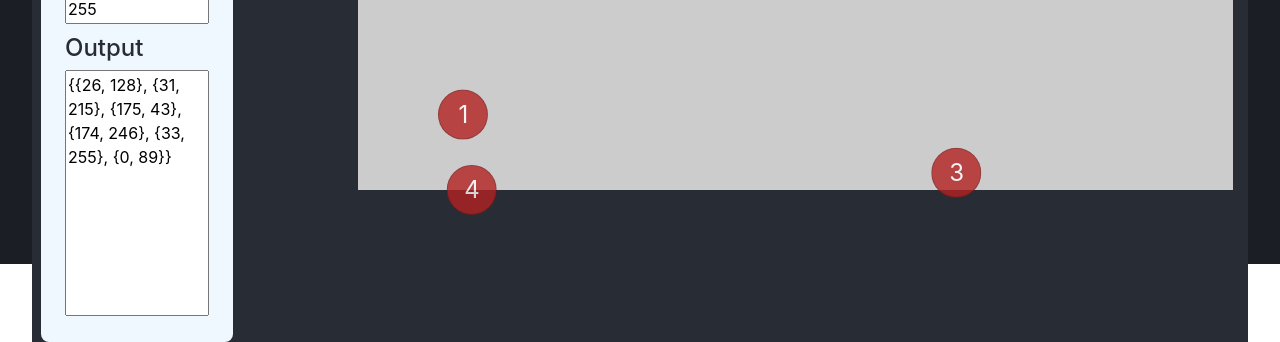
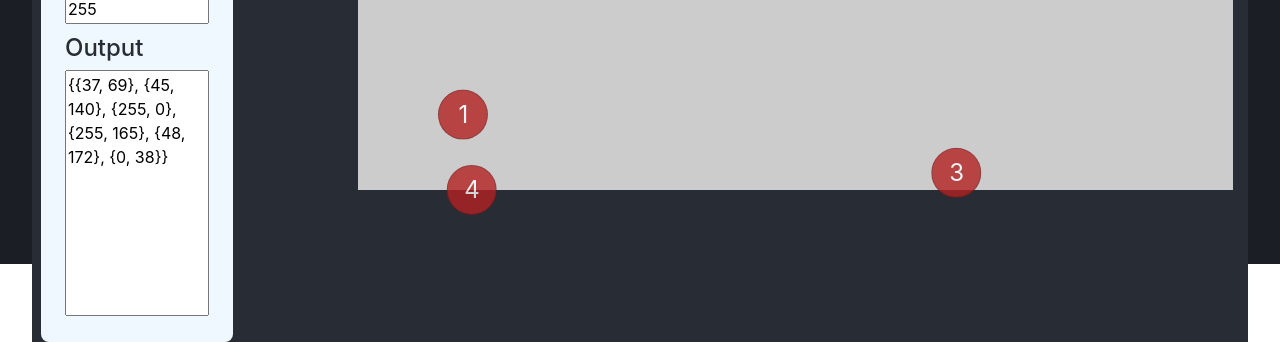
Before and after one commit to pacoCroket/coord-noise-simulation, a React (Create React App) app: page / in a window 1280 px wide. Shown: the part 536-878 px from the top of the page. Built offline with nearby package versions, Linux system fonts and the light colour scheme.

Commit message:
output scales proportional to width and height

```diff
--- a/src/App.js
+++ b/src/App.js
@@ -130,6 +130,7 @@ class App extends Component {
               <EditTools
                 leds={this.state.leds}
                 tooling={this.state.tooling}
+                imgSize={this.state.backImg.imgSize}
                 onImgAdded={this.onImgAdded}
                 paintModeChanged={this.paintModeChanged}
                 ledSizeChanged={this.ledSizeChanged}
--- /dev/null
+++ b/src/Utilities.js
@@ -0,0 +1,46 @@
+// TODO just import all p5.js library or add create Vector library
+
+class Utilities {
+  /**
+   * Re-maps a number from one range to another.
+   * <br><br>
+   * In the first example above, the number 25 is converted from a value in the
+   * range of 0 to 100 into a value that ranges from the left edge of the
+   * window (0) to the right edge (width).
+   *
+   * @method map
+   * @param  {Number} value  the incoming value to be converted
+   * @param  {Number} start1 lower bound of the value's current range
+   * @param  {Number} stop1  upper bound of the value's current range
+   * @param  {Number} start2 lower bound of the value's target range
+   * @param  {Number} stop2  upper bound of the value's target range
+   * @param  {Boolean} [withinBounds] constrain the value to the newly mapped range
+   * @return {Number}        remapped number
+   **/
+  static map = function(n, start1, stop1, start2, stop2, withinBounds) {
+    const newval = ((n - start1) / (stop1 - start1)) * (stop2 - start2) + start2;
+    if (!withinBounds) {
+      return newval;
+    }
+    if (start2 < stop2) {
+      return this.constrain(newval, start2, stop2);
+    } else {
+      return this.constrain(newval, stop2, start2);
+    }
+  };
+
+  /**
+   * Constrains a value between a minimum and maximum value.
+   *
+   * @method constrain
+   * @param  {Number} n    number to constrain
+   * @param  {Number} low  minimum limit
+   * @param  {Number} high maximum limit
+   * @return {Number}      constrained number
+   **/
+  static constrain = function(n, low, high) {
+    return Math.max(Math.min(n, high), low);
+  };
+}
+
+export default Utilities;
--- a/src/components/Canvas.js
+++ b/src/components/Canvas.js
@@ -3,6 +3,7 @@ import PropTypes from "prop-types";
 import Draggable from "./Draggable";
 import App from "../App";
 import Image from 'react-bootstrap/Image'
+import Utilities from "../Utilities";
 
 export default class Canvas extends Component {
   constructor() {
@@ -86,8 +87,8 @@ export default class Canvas extends Component {
         this.setState({ tempLeds });
       } else if (this.props.tooling.paintMode === App.paintModes.paint) {
         // constrain to canvas
-        x = x < 0 ? 0 : x > 1 ? 1 : x;
-        y = y < 0 ? 0 : y > 1 ? 1 : y;
+        x = Utilities.constrain(x, 0, 1);
+        y = Utilities.constrain(y, 0, 1);
         this.setState({ tempLeds: [{ id: this.props.leds.length, x, y }] });
       }
     }
--- a/src/components/Draggable.js
+++ b/src/components/Draggable.js
@@ -1,5 +1,6 @@
 import React, { Component } from "react";
 import App from "../App";
+import Utilities from "../Utilities";
 
 export default class Draggable extends Component {
   // all coordinates in this component state are
@@ -63,8 +64,8 @@ export default class Draggable extends Component {
     led2set.x = clientX / width - this.state.originalX + this.state.lastTranslateX;
     led2set.y = clientY / height - this.state.originalY + this.state.lastTranslateY;
     // constrain values
-    led2set.x = led2set.x < 0 ? 0 : led2set.x > 1 ? 1 : led2set.x;
-    led2set.y = led2set.y < 0 ? 0 : led2set.y > 1 ? 1 : led2set.y;
+    led2set.x = Utilities.constrain(led2set.x, 0, 1);
+    led2set.y = Utilities.constrain(led2set.y, 0, 1);
 
     this.props.setLed(led2set);
   };
--- a/src/components/EditTools.js
+++ b/src/components/EditTools.js
@@ -5,6 +5,7 @@ import App from "../App";
 import Slider from "@material-ui/core/Slider";
 import Tooltip from "@material-ui/core/Tooltip";
 import PropTypes from "prop-types";
+import Utilities from "../Utilities";
 
 export default class EditTools extends Component {
   constructor(props) {
@@ -25,17 +26,40 @@ export default class EditTools extends Component {
     this.props.ledSizeChanged(value);
   };
 
-  handleOutputScaling = (value) => {
+  handleOutputScaling = value => {
     this.setState({ outputScaling: value });
     this.props.outputScalingChanged(parseInt(value));
   };
 
   getOutput = () => {
     const { outputScaling } = this.props.tooling;
+    const { width, height } = this.props.imgSize;
+
+    let xMin = outputScaling;
+    let yMin = outputScaling;
+    let xMax = 0;
+    let yMax = 0;
+
+    this.props.leds.forEach(led => {
+      if (led.x > xMax) xMax = led.x;
+      if (led.y > yMax) yMax = led.y;
+      if (led.x < xMin) xMin = led.x;
+      if (led.y < yMin) yMin = led.y;
+    });
+
+    // maintain w/h relationship. Values are still fractions
+    let widthActual = (xMax - xMin) * width; // scale up to real values
+    let heightActual = (yMax - yMin) * height;
+    let widthRefactor = widthActual > heightActual ? 1 : (widthActual / heightActual); // scale back down to fractions
+    let heightRefactor = heightActual > widthActual ? 1 : (heightActual / widthActual);
+
+    // const scaleFactor = Math.max(xMax - xMin, yMax - yMin) / outputScaling;
+
     let array = [];
-    // TODO maintain w/h relationship
+    // TODO
     this.props.leds.forEach(led => {
-      array.push(`{${(led.x * outputScaling).toFixed(0)}, ${(led.y * outputScaling).toFixed(0)}}`);
+      array.push(
+        `{${Utilities.map(led.x, xMin, xMax, 0, outputScaling*widthRefactor).toFixed(0)}, ${Utilities.map(led.y, yMin, yMax, 0, outputScaling*heightRefactor).toFixed(0)}}`);
     });
     return `{${array.join(", ")}}`;
   };
@@ -98,7 +122,7 @@ export default class EditTools extends Component {
 
           <textarea
             value={this.state.outputScaling}
-            onChange={ e=> this.handleOutputScaling(e.target.value.replace(/\D/g,''))}
+            onChange={e => this.handleOutputScaling(e.target.value.replace(/\D/g, ""))}
             cols={12}
             rows={1}
             className="outputField"
```
